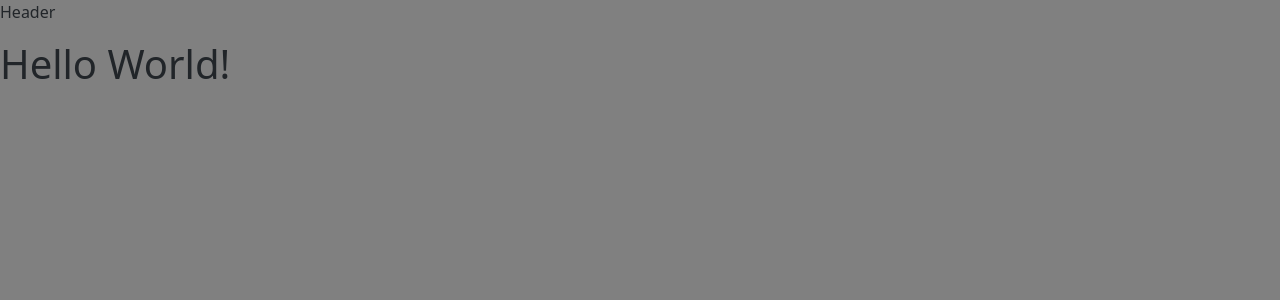
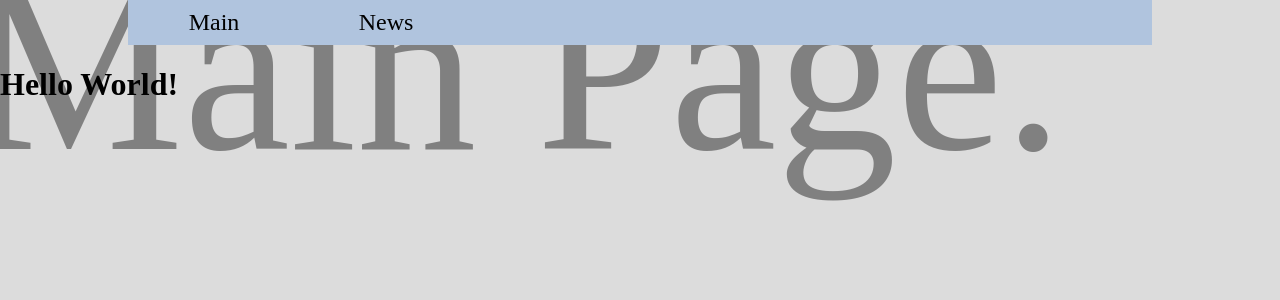
Before and after one commit to V0dogrey/Web_site, a Django app: page / in a window 1280 px wide. Shown: the top 300 px of the page. Run offline with Django 4.2, Linux system fonts and the light colour scheme.

Commit message:
upgrade mainpage styles

```diff
--- a/WebSite/WebSite/settings.py
+++ b/WebSite/WebSite/settings.py
@@ -38,6 +38,7 @@ INSTALLED_APPS = [
     'django.contrib.messages',
     'django.contrib.staticfiles',
     'main',
+    'news',
 ]
 
 MIDDLEWARE = [
--- a/WebSite/WebSite/urls.py
+++ b/WebSite/WebSite/urls.py
@@ -18,5 +18,6 @@ from django.urls import path, include
 
 urlpatterns = [
     path('admin/', admin.site.urls),
-    path('', include('main.urls'))
+    path('', include('main.urls')),
+    path('news/', include('news.urls')),
 ]
--- a/WebSite/main/static/main/CSS/styles.css
+++ b/WebSite/main/static/main/CSS/styles.css
@@ -1,3 +1,57 @@
 body {
-    background-color: gray;
+    margin: 0;
+    background-color: Gainsboro;
 }
+
+.logo {
+    margin: -70px -30px;
+    position: absolute;
+    font-size: 1500%;
+    color: grey;
+    z-index: -1;
+}
+
+header{
+    margin: 0 10%;
+    min-width: 150px;
+    background-color: LightSteelBlue;
+}
+
+.menu {
+    margin: 0;
+    display:flex;
+    list-style:none;
+    padding: 0;
+
+}
+.menu_item {
+    min-width: 150px;
+    margin: -1px 1px;
+    padding: 10px;
+    position:relative;
+    text-align: center;
+    font-size: 150%;
+
+}
+
+.menu_item:hover {
+    background-color: Aqua;
+}
+
+
+
+.menu_item:hover .sub_items{
+    color:green;
+    display:block;
+}
+
+.sub_items {
+    list-style:none;
+    display:none;
+    position:absolute;
+    top:100%;
+    left:0;
+    padding:10px;
+    background:#2b2c31;
+
+}
--- a/WebSite/main/templates/main/header.html
+++ b/WebSite/main/templates/main/header.html
@@ -1,3 +1,8 @@
 <header>
-  <p>Header</p>
+    <nav>
+        <ul class="menu">
+            <li class="menu_item">Main</li>
+            <li class="menu_item">News</li>
+        </ul>
+    </nav>
 </header>
--- a/WebSite/main/templates/main/layout.html
+++ b/WebSite/main/templates/main/layout.html
@@ -4,10 +4,10 @@
 <head>
     <meta charset="UTF-8">
     <title>{% block title %} {% endblock %}</title>
-    <link rel="stylesheet" href="https://cdn.jsdelivr.net/npm/bootstrap@5.3.0-alpha1/dist/css/bootstrap.min.css">
     <link rel="stylesheet" href="{% static 'main/css/styles.css' %}">
 </head>
 <body>
+    <div class="logo">{{ title }}</div>
   {% block body %}
   {% endblock %}
 </body>
--- a/WebSite/main/views.py
+++ b/WebSite/main/views.py
@@ -1,10 +1,9 @@
 from django.shortcuts import render
-"""from django.http import HttpResponse"""
 
 # Create your views here.
-def index(requset):
+def index(request):
     content = {
         'title': 'Main Page.',
         'body': 'Hello World!',
     }
-    return render(requset, 'main/index.html', context=content)
+    return render(request, 'main/index.html', context=content)
--- /dev/null
+++ b/WebSite/news/urls.py
@@ -0,0 +1,9 @@
+from django.urls import path
+from . import views
+
+from django.conf import settings
+from django.conf.urls.static import static
+
+urlpatterns = [
+    path('', views.news)
+] + static(settings.STATIC_URL, document_root=settings.STATIC_ROOT)
--- a/WebSite/news/views.py
+++ b/WebSite/news/views.py
@@ -1,3 +1,9 @@
 from django.shortcuts import render
 
 # Create your views here.
+def news(request):
+    content = {
+        'title': 'News',
+        'body': 'Hello World!',
+    }
+    return render(request, 'main/index.html', context=content)
```
